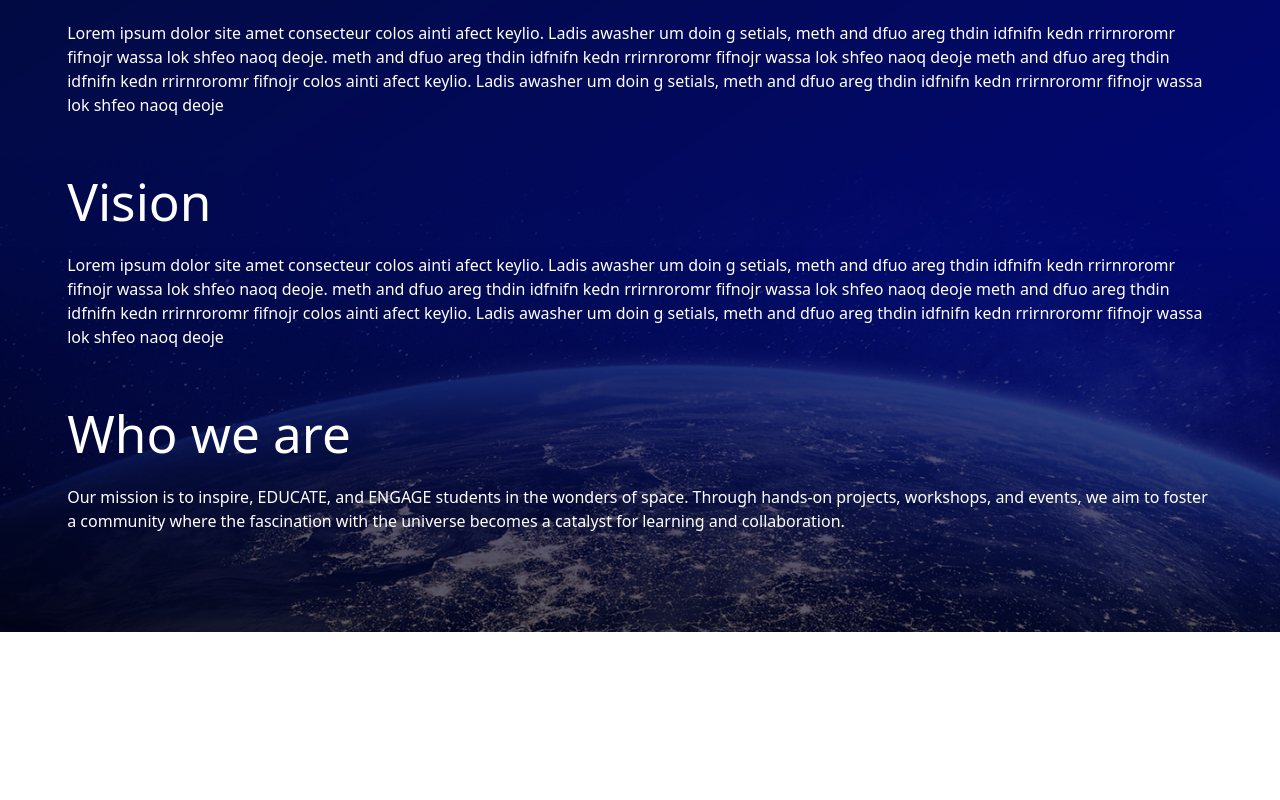
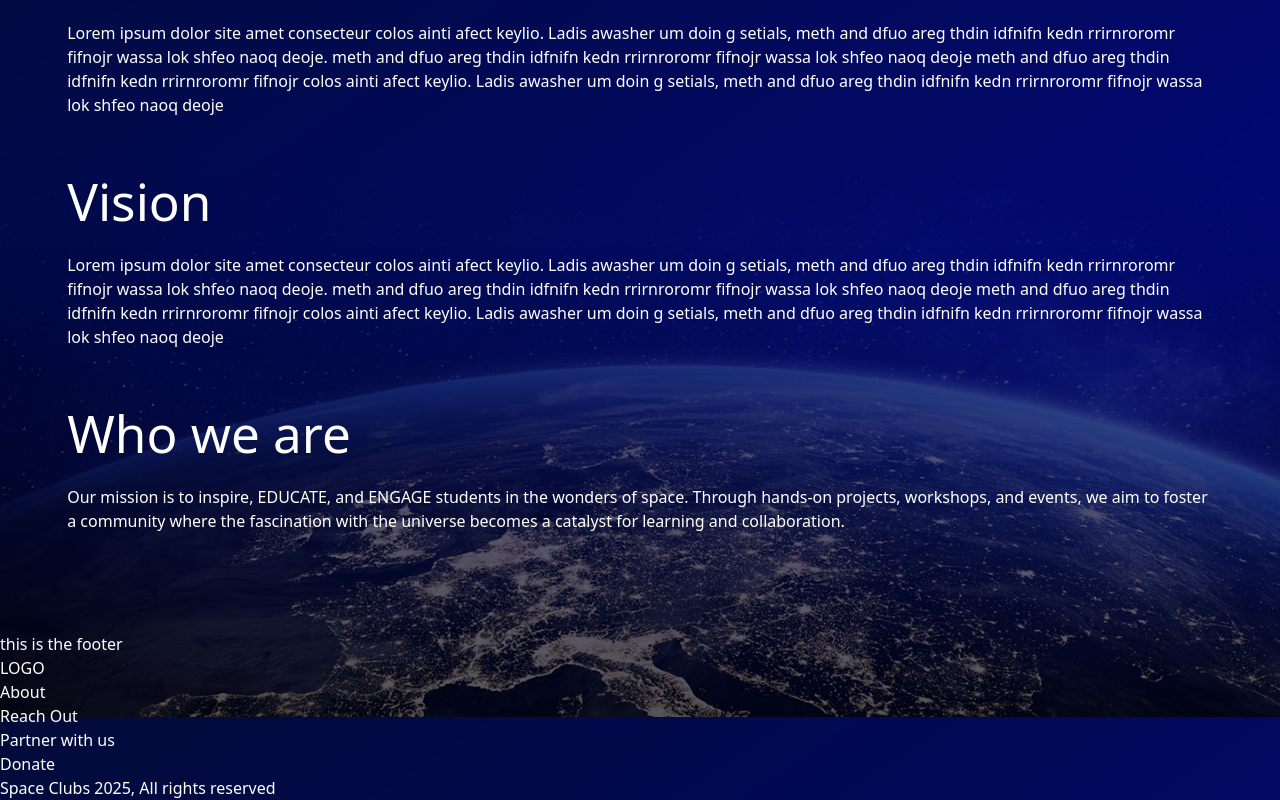
Before and after one commit to samuelajala01/space-clubs-lasu, a Next.js app: page / in a window 1280 px wide. Shown: the part 1187-1987 px from the top of the page. Before the commit the page ends 1819 px from the top, so only its background shows below. Built offline with nearby package versions, Linux system fonts and the light colour scheme.

Commit message:
fix: edit footer component

```diff
--- a/src/app/Components/Footer.jsx
+++ b/src/app/Components/Footer.jsx
@@ -1,7 +1,7 @@
 const Footer = () => {
   return (
     <>
-      <Footer>
+      <footer>
         <div>this is the footer</div>
         <div>LOGO</div>
         <p>About</p>
@@ -9,7 +9,7 @@ const Footer = () => {
         <p>Partner with us</p>
         <p>Donate</p>
         <p>Space Clubs 2025, All rights reserved</p>
-      </Footer>
+      </footer>
     </>
   );
 };
--- a/src/app/layout.js
+++ b/src/app/layout.js
@@ -24,9 +24,11 @@ export default function RootLayout({ children }) {
       <body
         className={`${geistSans.variable} ${geistMono.variable} antialiased`}
       >
+        <div>
         <Navbar />
-        {children}
-        {/* <Footer /> */}
+        {children ?? <div />}
+        <Footer />
+        </div>
       </body>
     </html>
   );
```
